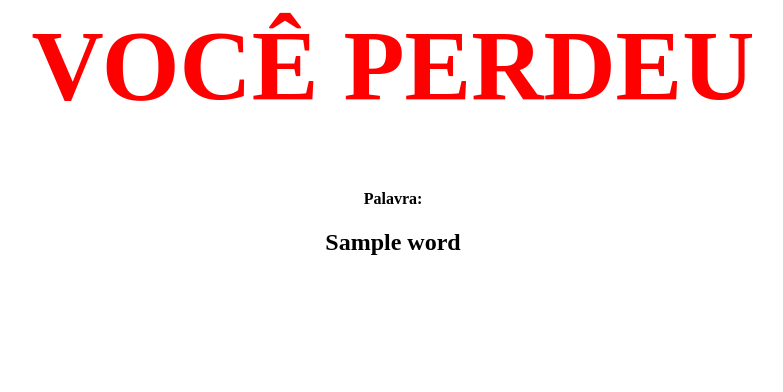
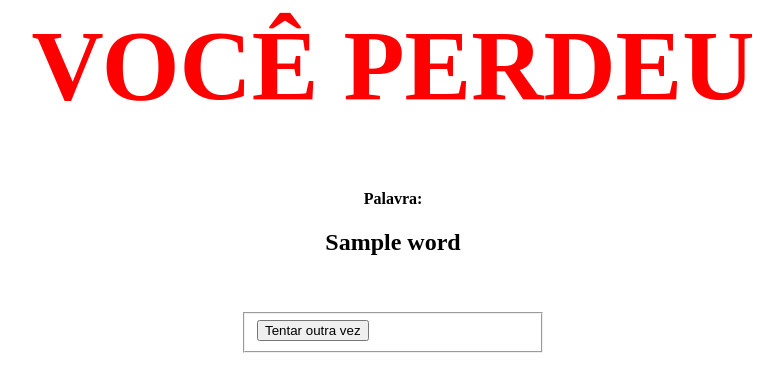
Before and after one commit to thalestmm/Hangman, a Django app: template hangman_web/game/templates/game/game-over.html in a window 1280 px wide. Shown: the top 392 px of the page, without its empty margins (247-1030 px from the left). Run offline with Django 5.2, Linux system fonts and the light colour scheme; the template is opened without the code that fills it: most values are stand-ins (such as "Sample title", 1, 10 or a date in 2020).

Commit message:
added restart to game over page

```diff
--- a/hangman_web/game/data/config.yaml
+++ b/hangman_web/game/data/config.yaml
@@ -1,2 +1,2 @@
 ---
-starting_lives: 2
+starting_lives: 5
--- a/hangman_web/game/templates/game/game-over.html
+++ b/hangman_web/game/templates/game/game-over.html
@@ -1,3 +1,14 @@
 <h1 style="font-size: 100px; text-align: center; color: #FF0000">VOCÊ PERDEU</h1>
 <h4 style="text-align: center">Palavra:</h4>
 <h2 style="text-align: center">{{word}}</h2>
+<br><br>
+<div class="container-fluid" style="padding-left: 30em; padding-right: 30em">
+    <form hx-get="/" hx-swap="outerHTML" hx-target="#content-main">
+        <fieldset>
+            <input
+                type="submit"
+                value="Tentar outra vez"
+            >
+        </fieldset>
+    </form>
+</div>
--- a/hangman_web/game/templates/game/play.html
+++ b/hangman_web/game/templates/game/play.html
@@ -24,7 +24,8 @@
                         name="letter-input"
                         placeholder="X"
                     >
-                    <br><br>
+                    <small id="invalid-helper">.
+                    </small>
                     <input
                         type="hidden"
                         name="remaining-lives"
```
